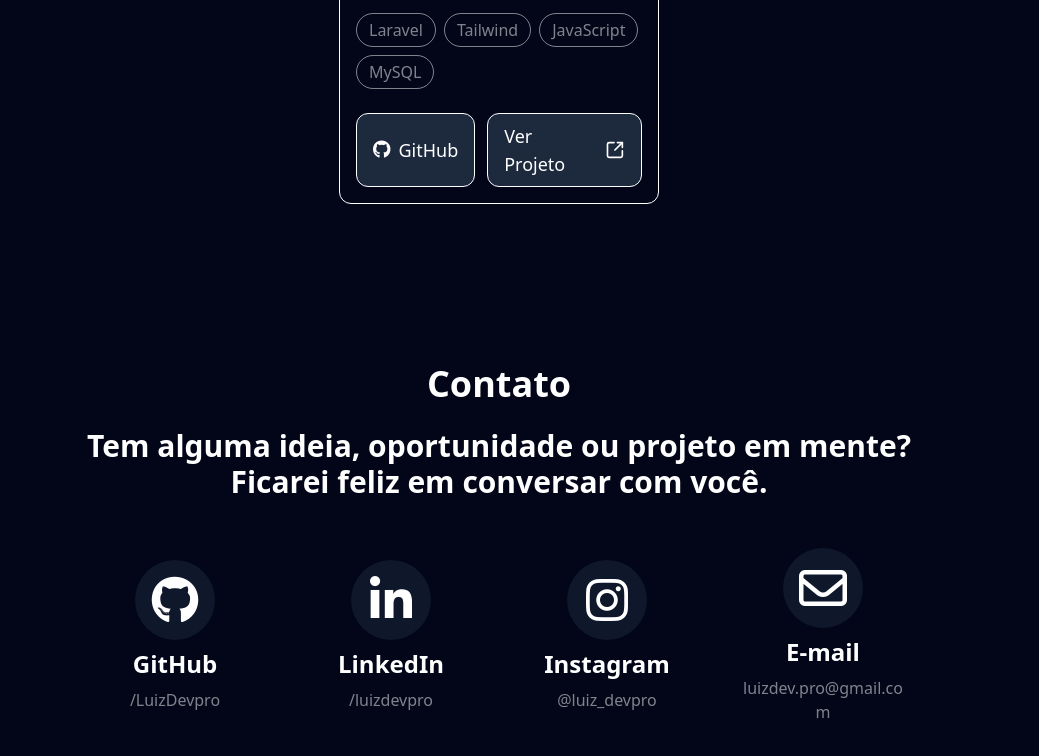
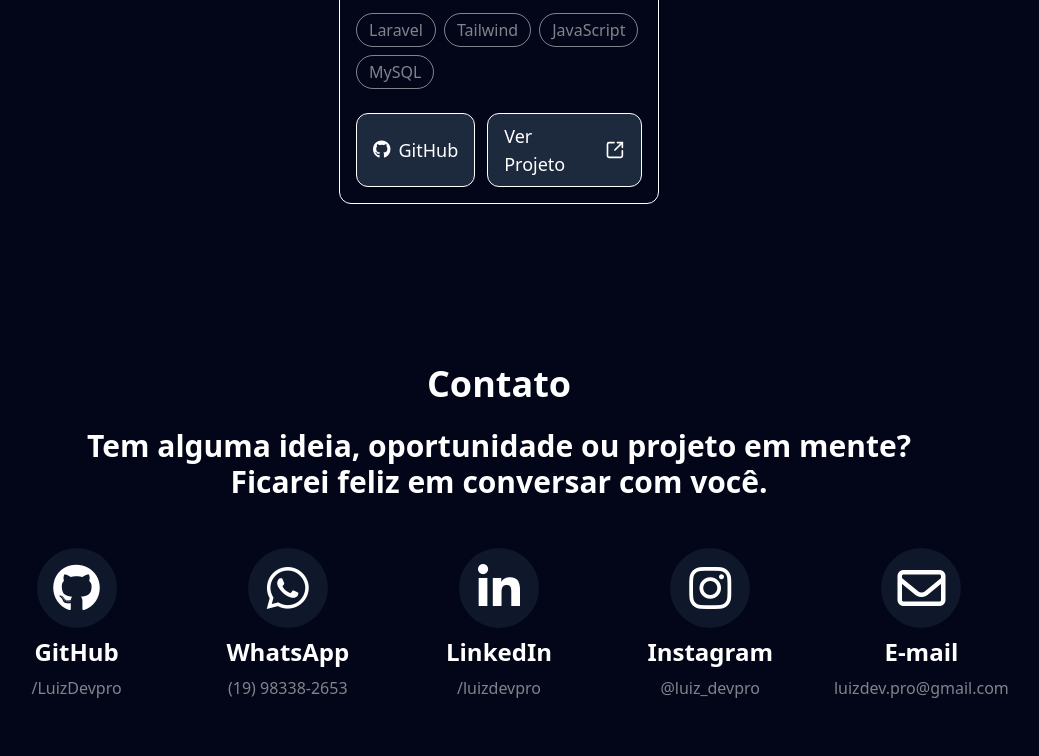
Before and after one commit to LuizDevpro/Portfolio, a website: page index.html in a window 1280 px wide. Shown: the part 2295-3051 px from the top of the page, without its empty margins (141-1180 px from the left). Drawn offline with Linux system fonts and the light colour scheme.

Commit message:
Link para WhatsApp adicionado

```diff
--- a/index.html
+++ b/index.html
@@ -308,10 +308,10 @@
         </h2>
     </div>
 
-    <article class="flex w-full flex-wrap justify-center gap-12 sm:gap-14">
+    <article class="grid w-full max-w-6xl grid-cols-2 gap-8 sm:grid-cols-3 lg:grid-cols-5">
 
         <a href="https://github.com/LuizDevpro"
-            class="w-40 flex flex-col gap-2 text-white justify-center items-center text-center"
+            class="flex flex-col items-center justify-center gap-2 text-center text-white"
             target="_blank" rel="noopener noreferrer">
 
             <div class="flex aspect-square w-16 items-center justify-center rounded-full bg-slate-900 sm:w-20">
@@ -322,14 +322,32 @@
                 GitHub
             </h3>
 
-            <p class="text-center text-sm font-extralight text-white/50 sm:text-base">
+            <p class="text-sm font-extralight text-white/50 sm:text-base">
                 /LuizDevpro
             </p>
 
         </a>
 
+        <a href="https://wa.me/5519983382653"
+            class="flex flex-col items-center justify-center gap-2 text-center text-white"
+            target="_blank" rel="noopener noreferrer">
+
+            <div class="flex aspect-square w-16 items-center justify-center rounded-full bg-slate-900 sm:w-20">
+                <i class="fa-brands fa-whatsapp text-4xl sm:text-5xl"></i>
+            </div>
+
+            <h3 class="text-xl font-semibold sm:text-2xl">
+                WhatsApp
+            </h3>
+
+            <p class="text-sm font-extralight text-white/50 sm:text-base">
+                (19) 98338-2653
+            </p>
+
+        </a>
+
         <a href="https://www.linkedin.com/in/luizdevpro/"
-            class="w-40 flex flex-col gap-2 text-white justify-center items-center text-center"
+            class="flex flex-col items-center justify-center gap-2 text-center text-white"
             target="_blank" rel="noopener noreferrer">
 
             <div class="flex aspect-square w-16 items-center justify-center rounded-full bg-slate-900 sm:w-20">
@@ -340,14 +358,14 @@
                 LinkedIn
             </h3>
 
-            <p class="text-center text-sm font-extralight text-white/50 sm:text-base">
+            <p class="text-sm font-extralight text-white/50 sm:text-base">
                 /luizdevpro
             </p>
 
         </a>
 
         <a href="https://www.instagram.com/luiz_devpro/"
-            class="w-40 flex flex-col gap-2 text-white justify-center items-center text-center"
+            class="flex flex-col items-center justify-center gap-2 text-center text-white"
             target="_blank" rel="noopener noreferrer">
 
             <div class="flex aspect-square w-16 items-center justify-center rounded-full bg-slate-900 sm:w-20">
@@ -358,14 +376,14 @@
                 Instagram
             </h3>
 
-            <p class="text-center text-sm font-extralight text-white/50 sm:text-base">
+            <p class="text-sm font-extralight text-white/50 sm:text-base">
                 @luiz_devpro
             </p>
 
         </a>
 
         <a href="mailto:luizdev.pro@gmail.com"
-            class="w-40 flex flex-col gap-2 text-white justify-center items-center text-center">
+            class="flex flex-col items-center justify-center gap-2 text-center text-white">
 
             <div class="flex aspect-square w-16 items-center justify-center rounded-full bg-slate-900 sm:w-20">
                 <i class="fa-regular fa-envelope text-4xl sm:text-5xl"></i>
@@ -375,7 +393,7 @@
                 E-mail
             </h3>
 
-            <p class="text-center break-all text-sm font-extralight text-white/50 sm:text-base">
+            <p class="break-all text-sm font-extralight text-white/50 sm:text-base">
                 luizdev.pro@gmail.com
             </p>
 
```
Also changed, not shown: assets/css/main.css.
